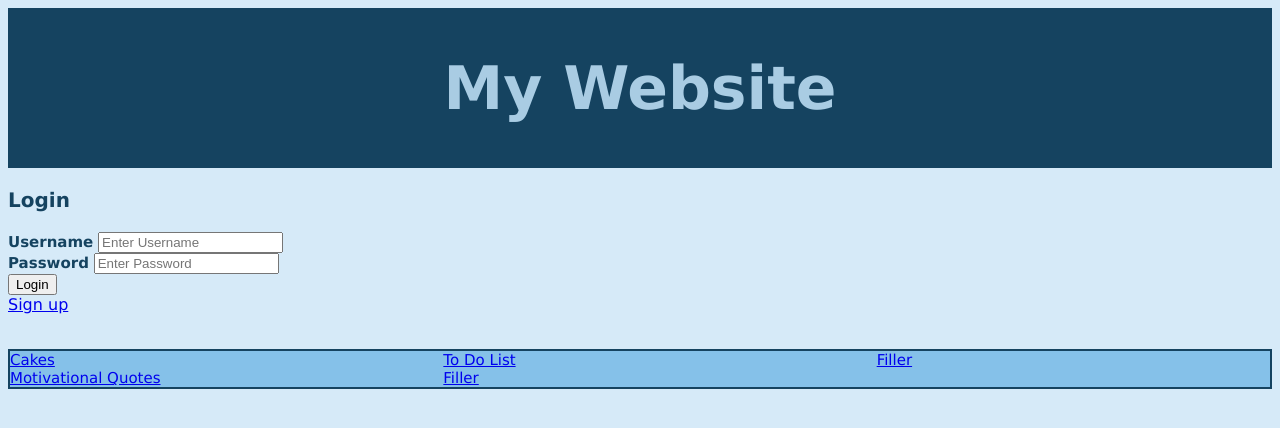
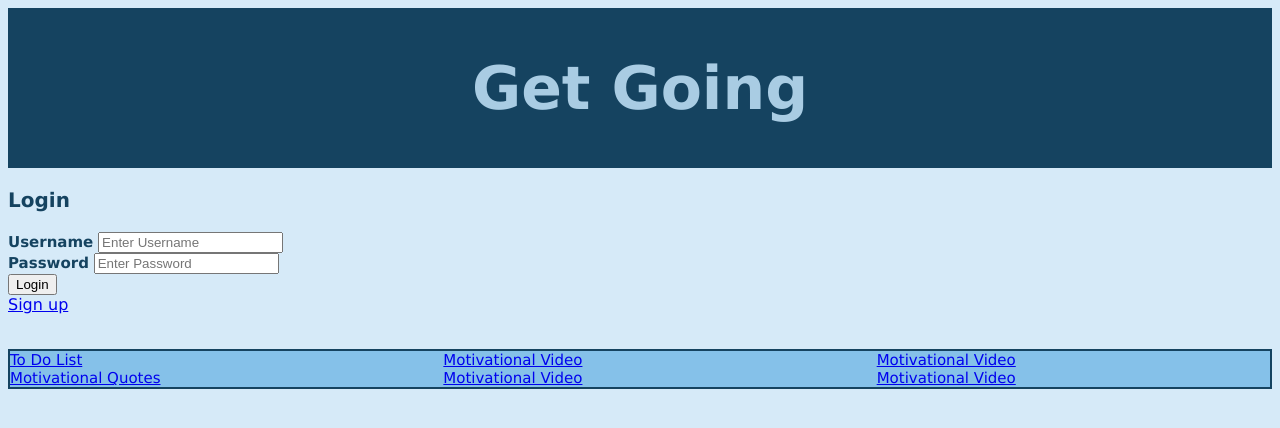
Before and after one commit to williamsauvageau/newhacks2021, a Flask app: page / in a window 1280 px wide. Shown: the top 428 px of the page. Run offline with Flask 2, Linux system fonts and the light colour scheme.

Commit message:
Update index.html

```diff
--- a/templates/index.html
+++ b/templates/index.html
@@ -31,7 +31,7 @@
 
 <body>
 <div id="TopHeader">
-    <h1>My Website</h1>
+    <h1>Get Going</h1>
 </div>
 
 <div id="LoginHeader">
@@ -61,15 +61,17 @@
 
 <body>
 <div id="HyperLinks">
-    <a href="http://127.0.0.1:5000/cakes">Cakes</a>
+    <a href="http://127.0.0.1:5000/todo">To Do List</a>
     <br>
     <a href="http://127.0.0.1:5000/motivational">Motivational Quotes</a>
     <br>
-    <a href="http://127.0.0.1:5000/todo">To Do List</a>
+    <a href="https://www.youtube.com/watch?v=dQw4w9WgXcQ">Motivational Video</a>
     <br>
-    <a href="http://127.0.0.1:5000/cakes">Filler</a>
+    <a href="https://www.youtube.com/watch?v=dQw4w9WgXcQ">Motivational Video</a>
     <br>
-    <a href="http://127.0.0.1:5000/cakes">Filler</a>
+    <a href="https://www.youtube.com/watch?v=dQw4w9WgXcQ">Motivational Video</a>
+    <br>
+    <a href="https://www.youtube.com/watch?v=dQw4w9WgXcQ">Motivational Video</a>
     <br>
     </div>
 </body>
```
